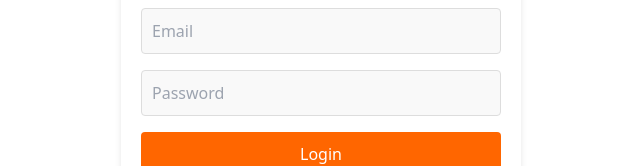
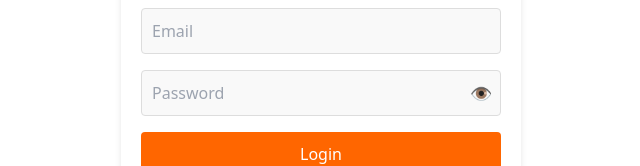
Before and after one commit to divyayush-v-20/Companion-Connect, a React (Vite) app in the folder client/: page /login in a window 1280 px wide. Shown: the part 168-334 px from the top of the page, without its empty margins (319-959 px from the left). Built offline with nearby package versions, Linux system fonts and the light colour scheme.

Commit message:
Password checks and show password functionality added

```diff
--- a/client/src/components/login/Login.jsx
+++ b/client/src/components/login/Login.jsx
@@ -5,6 +5,7 @@ export default function Login(){
     const [email, setEmail] = useState("");
     const [password, setPassword] = useState("");
     const [loginSuccess, setLoginSuccess] = useState(false);
+    const [showPassword, setShowPassword] = useState(false); // State for toggling password visibility
 
     useEffect(() => {
       if(loginSuccess){
@@ -60,12 +61,35 @@ export default function Login(){
               className="w-full p-2 border rounded-md"
               onChange={(e) => setEmail(e.target.value)}
             />
-            <input
-              type="password"
-              placeholder="Password"
-              className="w-full p-2 border rounded-md"
-              onChange = {(e) => setPassword(e.target.value)}
-            />
+            <div className="relative">
+              <input
+                type={showPassword ? "text" : "password"}
+                placeholder="Password"
+                className="w-full p-2 pr-10 border rounded-md"
+                onChange={(e) => setPassword(e.target.value)}
+              />
+              <button
+                type="button"
+                onClick={() => setShowPassword(!showPassword)}
+                className="absolute right-2 top-1/2 transform -translate-y-1/2 text-gray-500 text-lg"
+                style={{
+                  padding: 0,
+                  margin: 0,
+                  width: "24px",
+                  height: "24px",
+                  display: "flex",
+                  alignItems: "center",
+                  justifyContent: "center",
+                  background: "none",
+                  border: "none",
+                  cursor: "pointer",
+                }}
+              >
+                {showPassword ? "🙈" : "👁️"}
+              </button>
+            </div>
+
+
             <button
               type="submit"
               className="w-full bg-blue-500 text-white p-2 rounded-md"
--- a/client/src/components/signup/Signup.jsx
+++ b/client/src/components/signup/Signup.jsx
@@ -21,8 +21,14 @@ export default function Signup() {
   const submitHandler = async (e) => {
     e.preventDefault();
 
+    if(password.length < 6) {
+      alert("Password must be at least 6 characters long!");
+      return;
+    }
+
     if(password !== confirmPassword){
       alert("Passwords don't match!");
+      return;
     }
 
     const stateIso2 = statesToIso2[state];
```
